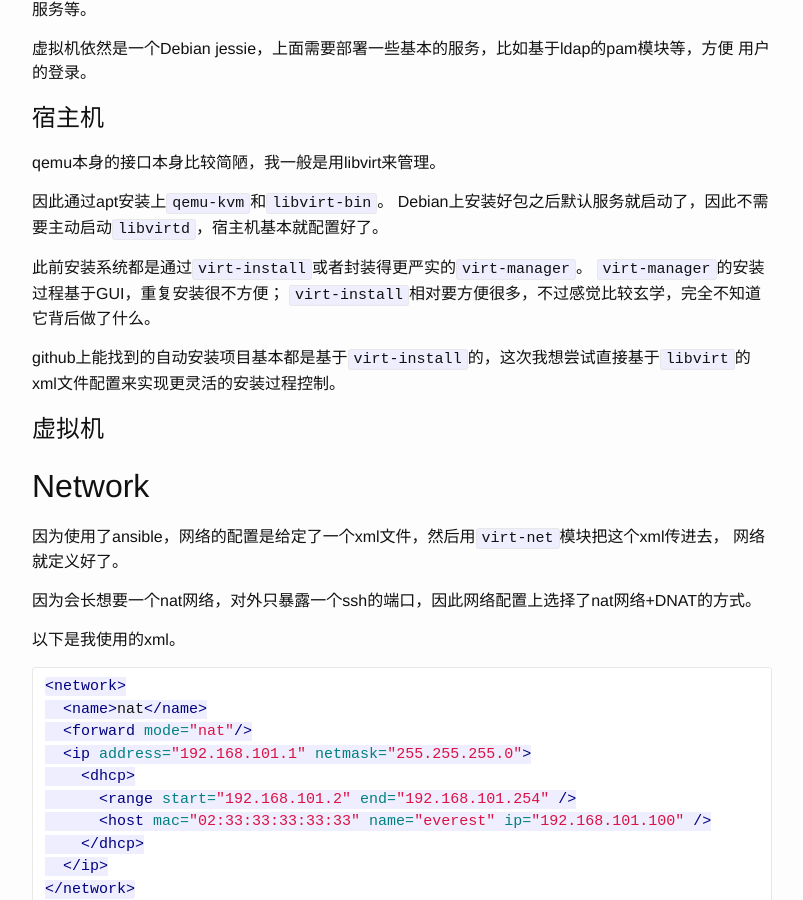
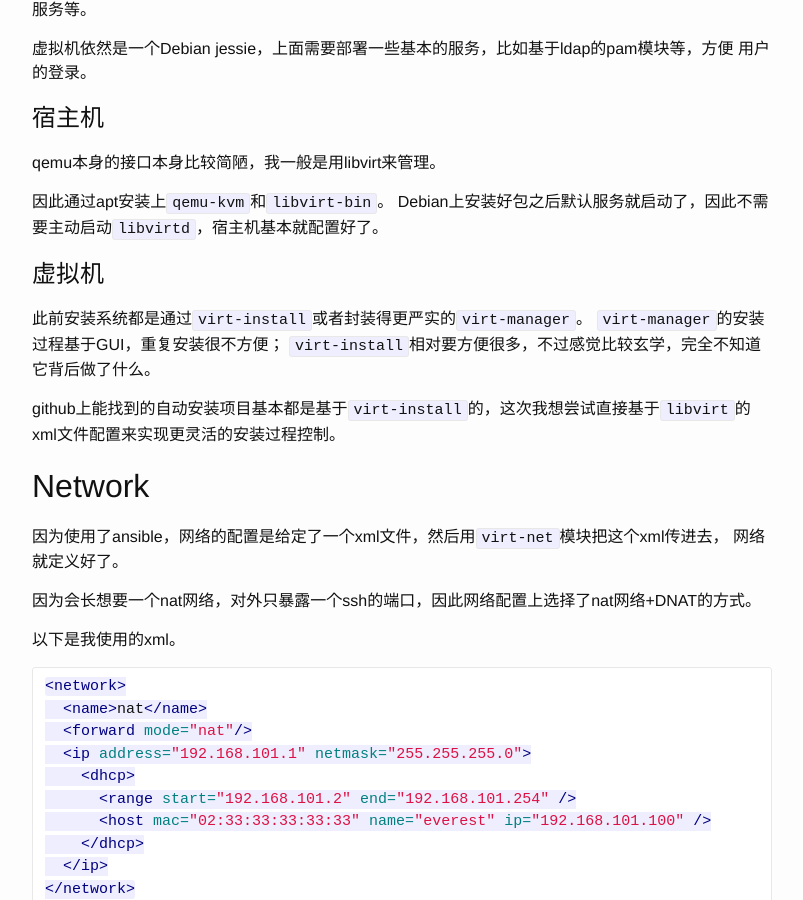
Before and after one commit to huiyiqun/blog, a Jekyll site: the page built from _posts/2016-10-07-auto-install-debian-with-libvirt-and-preseed.markdown, in a window 1280 px wide and 900 px high, scrolled down 733 px. Shown: the whole window, without its empty margins (238-1041 px from the left). Built offline with Jekyll 4.4.1, drawn with Linux system fonts in a browser that asks for light colours.

Commit message:
adjust position

```diff
--- a/_posts/2016-10-07-auto-install-debian-with-libvirt-and-preseed.markdown
+++ b/_posts/2016-10-07-auto-install-debian-with-libvirt-and-preseed.markdown
@@ -38,14 +38,14 @@ qemu本身的接口本身比较简陋，我一般是用libvirt来管理。
 因此通过apt安装上`qemu-kvm`和`libvirt-bin`。
 Debian上安装好包之后默认服务就启动了，因此不需要主动启动`libvirtd`，宿主机基本就配置好了。
 
+# 虚拟机
+
 此前安装系统都是通过`virt-install`或者封装得更严实的`virt-manager`。
 `virt-manager`的安装过程基于GUI，重复安装很不方便；
 `virt-install`相对要方便很多，不过感觉比较玄学，完全不知道它背后做了什么。
 
 github上能找到的自动安装项目基本都是基于`virt-install`的，这次我想尝试直接基于`libvirt`的
 xml文件配置来实现更灵活的安装过程控制。
-
-# 虚拟机
 
 ## Network
 
```
